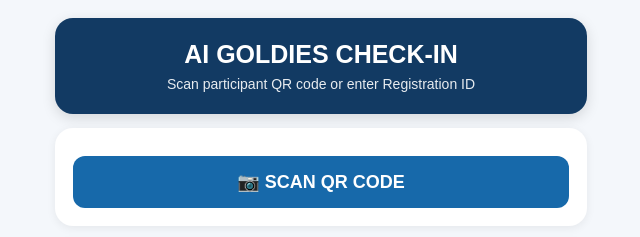
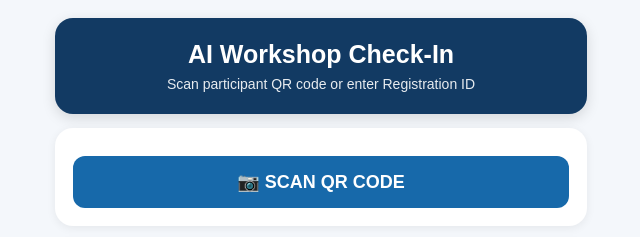
Before and after one commit to vangedbix/GoldiesCheckIn, a plain HTML site: page index.html in a window 1280 px wide. Shown: the top 237 px of the page, 319-959 px from the left. Drawn offline with Linux system fonts and the light colour scheme.

Commit message:
Update index.html

```diff
--- a/index.html
+++ b/index.html
@@ -13,7 +13,7 @@
 </head>
 <body>
 <main>
-<section class="header"><h1>AI GOLDIES CHECK-IN</h1><p>Scan participant QR code or enter Registration ID</p></section>
+<section class="header"><h1>AI Workshop Check-In</h1><p>Scan participant QR code or enter Registration ID</p></section>
 <section class="card">
 <button id="scanBtn">📷 SCAN QR CODE</button>
 <div id="reader" class="reader hidden"></div>
```
